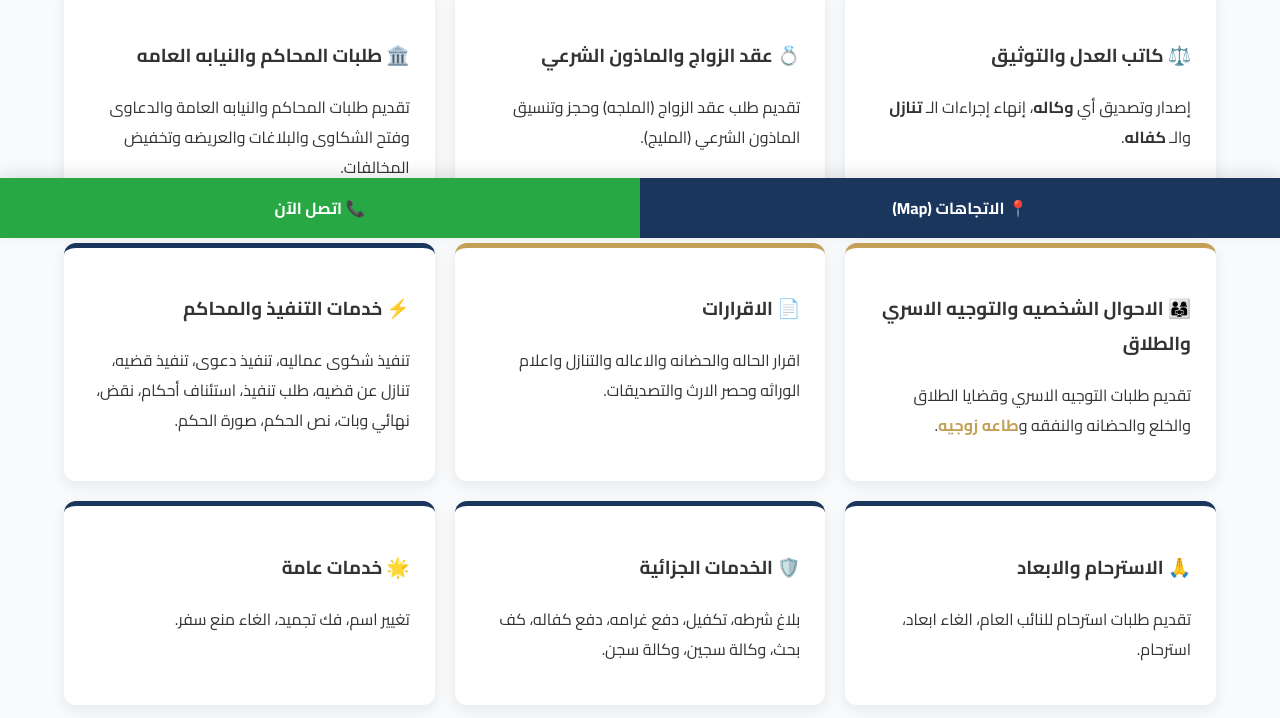
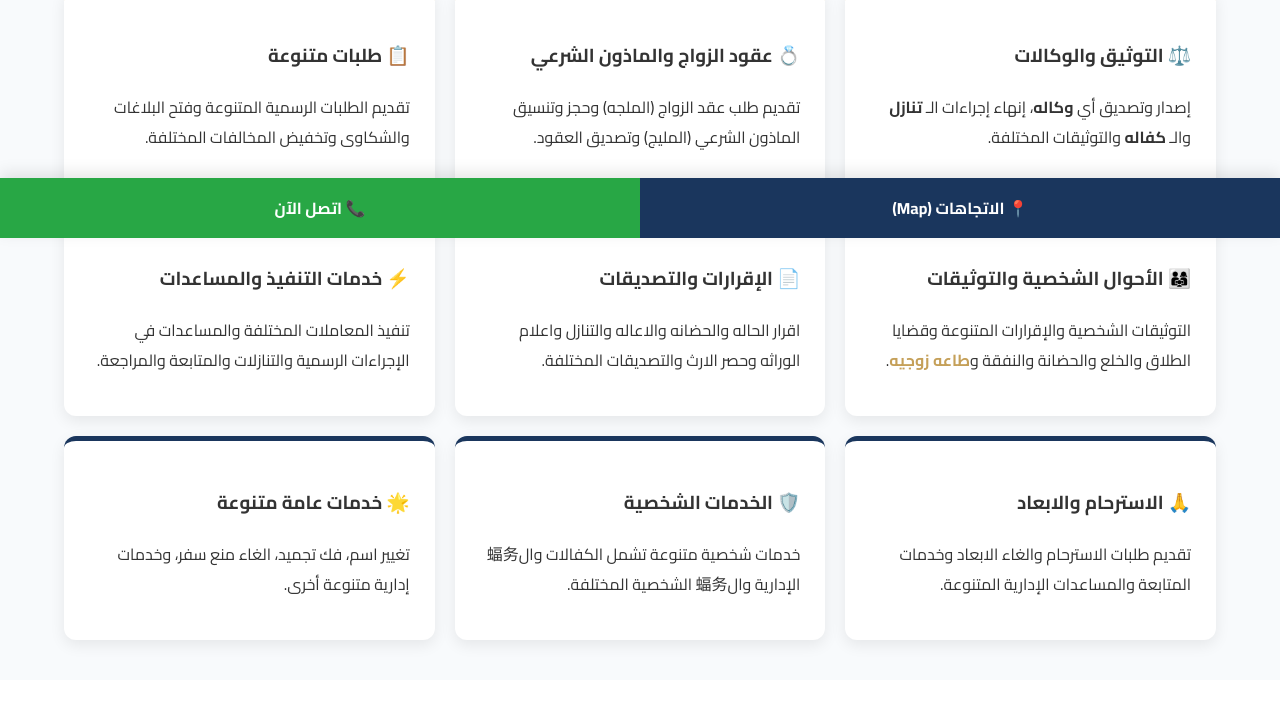
Before and after one commit to falakmaps-star/injaz, a plain HTML site: page index.html in a window 1280 px wide. Shown: the part 562-1280 px from the top of the page. Drawn offline with Linux system fonts and the light colour scheme.

Commit message:
تحديث المحتوى: إزالة جميع كلمات المحاكم والنيابة ودائرة القضاء لتجنب رفض الإعلانات

```diff
--- a/index.html
+++ b/index.html
@@ -3,15 +3,14 @@
 <head>
     <meta charset="UTF-8">
     <meta name="viewport" content="width=device-width, initial-scale=1.0">
-    <title>مكتب إنجاز العين - معاملات المحاكم ودائرة القضاء والنيابة | العين</title>
+    <title>مكتب إنجاز العين - خدمة عملاء معاملات متنوعة | العين</title>
 
-    <meta name="keywords" content="انجاز, إنجاز, محكمه, نيابه, دائرة القضاء, وكاله, اعاله, عقد زواج, ماذون شرعي, مليج, ملجه, تنازل, كفاله, قضيه, دعوى, التوجيه الاسري, كاتب العدل, حضانه, طلاق, خلع, عريضه, بلاغ, مخالفات, حصر ارث, اعلام وراثه, تنفيذ, استئناف, نقض, نهائي وبات, طاعه زوجيه, استرحام, ابعاد, تكفيل, غرامه, وكالة سجين, كف بحث, فك تجميد, منع سفر, تغيير اسم">
+    <meta name="keywords" content="انجاز, إنجاز, خدمة عملاء, معاملات, عقود زواج, ماذون شرعي, توثيق, وكاله, تنازل, كفاله, حضانه, طلاق, خلع, تغيير اسم, فك تجميد, منع سفر">
 
-    <!-- Open Graph -->
-    <meta property="og:title" content="مكتب إنجاز العين - معاملات المحاكم ودائرة القضاء">
-    <meta property="og:description" content="إنجاز معاملات المحاكم ودائرة القضاء والنيابة في العين - عقد زواج، ماذون شرعي، وكالات، تصديقات">
-    <meta property="og:image" content="https://injaz-chi.vercel.app/og-image.png">
-    <meta property="og:url" content="https://injaz-chi.vercel.app">
+    <meta property="og:title" content="مكتب إنجاز العين - خدمة عملاء معاملات متنوعة">
+    <meta property="og:description" content="مكتب إنجاز في العين لخدمة عملاء المعاملات المتنوعة - عقود زواج، توثيق، خدمات شخصية متنوعة">
+    <meta property="og:image" content="https://injaz-client.vercel.app/og-image.png">
+    <meta property="og:url" content="https://injaz-client.vercel.app">
 
     <script async src="https://www.googletagmanager.com/gtag/js?id=AW-18145586771"></script>
     <script>
@@ -103,17 +102,6 @@
             border-top: 5px solid var(--accent);
         }
 
-        .service-card ul {
-            margin: 10px 0 0;
-            padding-right: 20px;
-            list-style: none;
-        }
-        .service-card ul li::before {
-            content: "• ";
-            color: var(--accent);
-            font-weight: bold;
-        }
-
         .location-section {
             padding: 50px 5%;
             text-align: center;
@@ -144,8 +132,8 @@
     </header>
 
     <section class="hero">
-        <h1>إنجاز معاملات المحاكم ودائرة القضاء</h1>
-        <p>نحن دليلك الموثوق في مدينة العين لإنهاء كافة الإجراءات الرسمية، عقود الزواج، ومعاملات كاتب العدل بدقة واحترافية.</p>
+        <h1>إنجاز معاملاتك بسهولة وسرعة</h1>
+        <p>مكتبك الموثوق في مدينة العين لإنجاز جميع معاملاتك الشخصية والرسمية بدقة واحترافية.</p>
         <a href="tel:0543103028" class="cta-button">📞 اتصل بنا الآن: 0543103028</a>
         <br><br>
         <a href="https://wa.me/971543103028?text=السلام%20عليكم%20أريد%20الاستفسار%20عن%20خدماتكم" class="cta-button" style="background: #25D366;">💬 تواصل واتساب</a>
@@ -153,40 +141,40 @@
 
     <div class="services-grid">
         <div class="service-card">
-            <h3>⚖️ كاتب العدل والتوثيق</h3>
-            <p>إصدار وتصديق أي <strong>وكاله</strong>، إنهاء إجراءات الـ <strong>تنازل</strong> والـ <strong>كفاله</strong>.</p>
+            <h3>⚖️ التوثيق والوكالات</h3>
+            <p>إصدار وتصديق أي <strong>وكاله</strong>، إنهاء إجراءات الـ <strong>تنازل</strong> والـ <strong>كفاله</strong> والتوثيقات المختلفة.</p>
         </div>
         <div class="service-card">
-            <h3>💍 عقد الزواج والماذون الشرعي</h3>
-            <p>تقديم طلب عقد الزواج (الملجه) وحجز وتنسيق الماذون الشرعي (المليج).</p>
+            <h3>💍 عقود الزواج والماذون الشرعي</h3>
+            <p>تقديم طلب عقد الزواج (الملجه) وحجز وتنسيق الماذون الشرعي (المليج) وتصديق العقود.</p>
         </div>
         <div class="service-card">
-            <h3>🏛️ طلبات المحاكم والنيابه العامه</h3>
-            <p>تقديم طلبات المحاكم والنيابه العامة والدعاوى وفتح الشكاوى والبلاغات والعريضه وتخفيض المخالفات.</p>
+            <h3>📋 طلبات متنوعة</h3>
+            <p>تقديم الطلبات الرسمية المتنوعة وفتح البلاغات والشكاوى وتخفيض المخالفات المختلفة.</p>
         </div>
         <div class="service-card">
-            <h3>👨‍👩‍👧 الاحوال الشخصيه والتوجيه الاسري والطلاق</h3>
-            <p>تقديم طلبات التوجيه الاسري وقضايا الطلاق والخلع والحضانه والنفقه و<span style="color:var(--accent);font-weight:700;">طاعه زوجيه</span>.</p>
+            <h3>👨‍👩‍👧 الأحوال الشخصية والتوثيقات</h3>
+            <p>التوثيقات الشخصية والإقرارات المتنوعة وقضايا الطلاق والخلع والحضانة والنفقة و<span style="color:var(--accent);font-weight:700;">طاعه زوجيه</span>.</p>
         </div>
         <div class="service-card">
-            <h3>📄 الاقرارات</h3>
-            <p>اقرار الحاله والحضانه والاعاله والتنازل واعلام الوراثه وحصر الارث والتصديقات.</p>
+            <h3>📄 الإقرارات والتصديقات</h3>
+            <p>اقرار الحاله والحضانه والاعاله والتنازل واعلام الوراثه وحصر الارث والتصديقات المختلفة.</p>
         </div>
         <div class="service-card" style="border-top-color: #1a365d;">
-            <h3>⚡ خدمات التنفيذ والمحاكم</h3>
-            <p>تنفيذ شكوى عماليه، تنفيذ دعوى، تنفيذ قضيه، تنازل عن قضيه، طلب تنفيذ، استئناف أحكام، نقض، نهائي وبات، نص الحكم، صورة الحكم.</p>
+            <h3>⚡ خدمات التنفيذ والمساعدات</h3>
+            <p>تنفيذ المعاملات المختلفة والمساعدات في الإجراءات الرسمية والتنازلات والمتابعة والمراجعة.</p>
         </div>
         <div class="service-card" style="border-top-color: #1a365d;">
             <h3>🙏 الاسترحام والابعاد</h3>
-            <p>تقديم طلبات استرحام للنائب العام، الغاء ابعاد، استرحام.</p>
+            <p>تقديم طلبات الاسترحام والغاء الابعاد وخدمات المتابعة والمساعدات الإدارية المتنوعة.</p>
         </div>
         <div class="service-card" style="border-top-color: #1a365d;">
-            <h3>🛡️ الخدمات الجزائية</h3>
-            <p>بلاغ شرطه، تكفيل، دفع غرامه، دفع كفاله، كف بحث، وكالة سجين، وكالة سجن.</p>
+            <h3>🛡️ الخدمات الشخصية</h3>
+            <p>خدمات شخصية متنوعة تشمل الكفالات وال蝠务 الإدارية وال蝠务 الشخصية المختلفة.</p>
         </div>
         <div class="service-card" style="border-top-color: #1a365d;">
-            <h3>🌟 خدمات عامة</h3>
-            <p>تغيير اسم، فك تجميد، الغاء منع سفر.</p>
+            <h3>🌟 خدمات عامة متنوعة</h3>
+            <p>تغيير اسم، فك تجميد، الغاء منع سفر، وخدمات إدارية متنوعة أخرى.</p>
         </div>
     </div>
 
@@ -198,7 +186,7 @@
     </section>
 
     <footer style="text-align: center; padding: 20px; background: #f1f1f1; font-size: 0.9rem;">
-        © 2026 مكتب إنجاز لمعاملات المحاكم والنيابة. جميع الحقوق محفوظة.
+        © 2026 مكتب إنجاز لخدمة عملاء المعاملات المتنوعة. جميع الحقوق محفوظة.
     </footer>
 
     <div class="sticky-contact">
```
Also changed, not shown: 1 other file.
